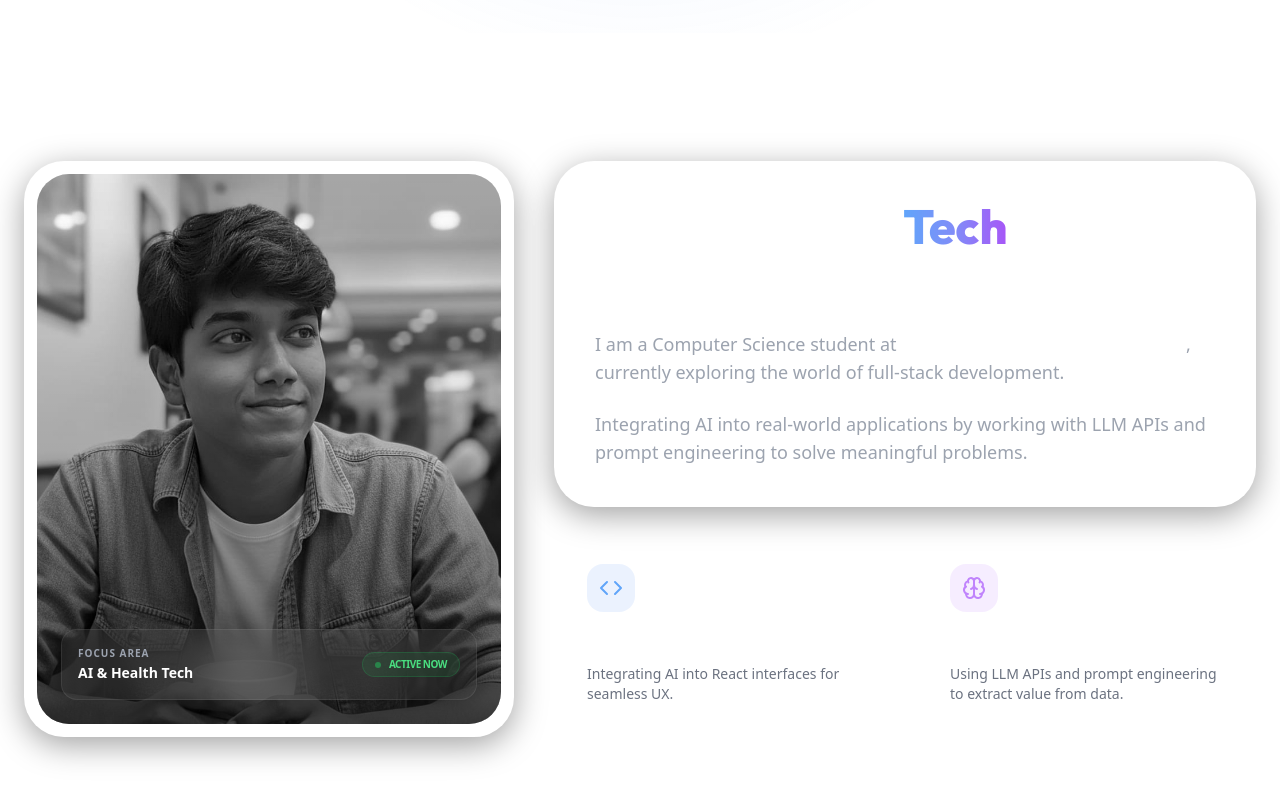
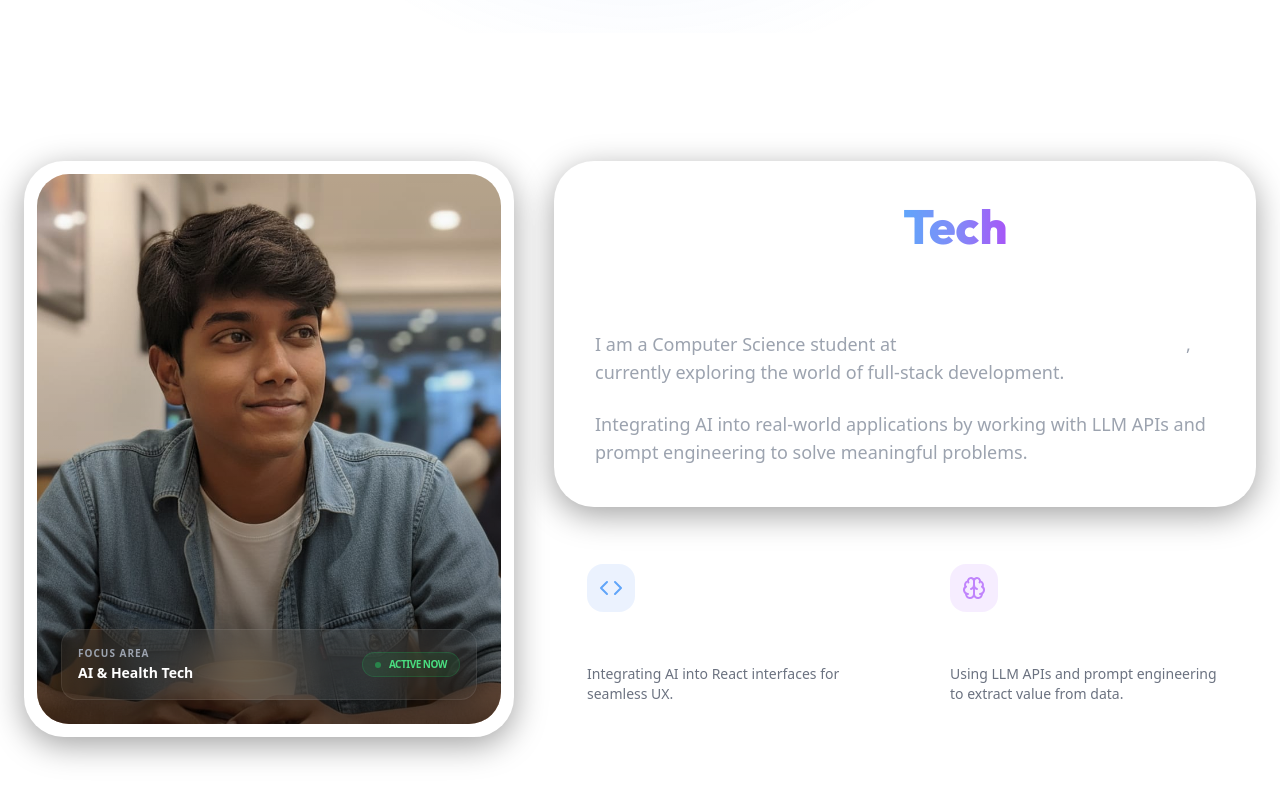
Before and after one commit to nitinmandal/portfolio, a React (Vite) app: page / in a window 1280 px wide. Shown: the part 807-1607 px from the top of the page. Built offline with nearby package versions, Linux system fonts and the light colour scheme.

Commit message:
Remove grayscale effect from profile photo

```diff
--- a/src/components/About.jsx
+++ b/src/components/About.jsx
@@ -19,7 +19,7 @@
                 <img
                 src="/nitin-profile.jpeg"
                 alt="Nitin Kumar Mandal"
-                className="w-full h-full object-cover grayscale group-hover:grayscale-0 transition-all duration-700"
+                className="w-full h-full object-cover group-hover:scale-105 transition-all duration-700"
                 />
                 <div className="absolute inset-0 bg-gradient-to-t from-black via-black/20 to-transparent opacity-60" />
 
```
